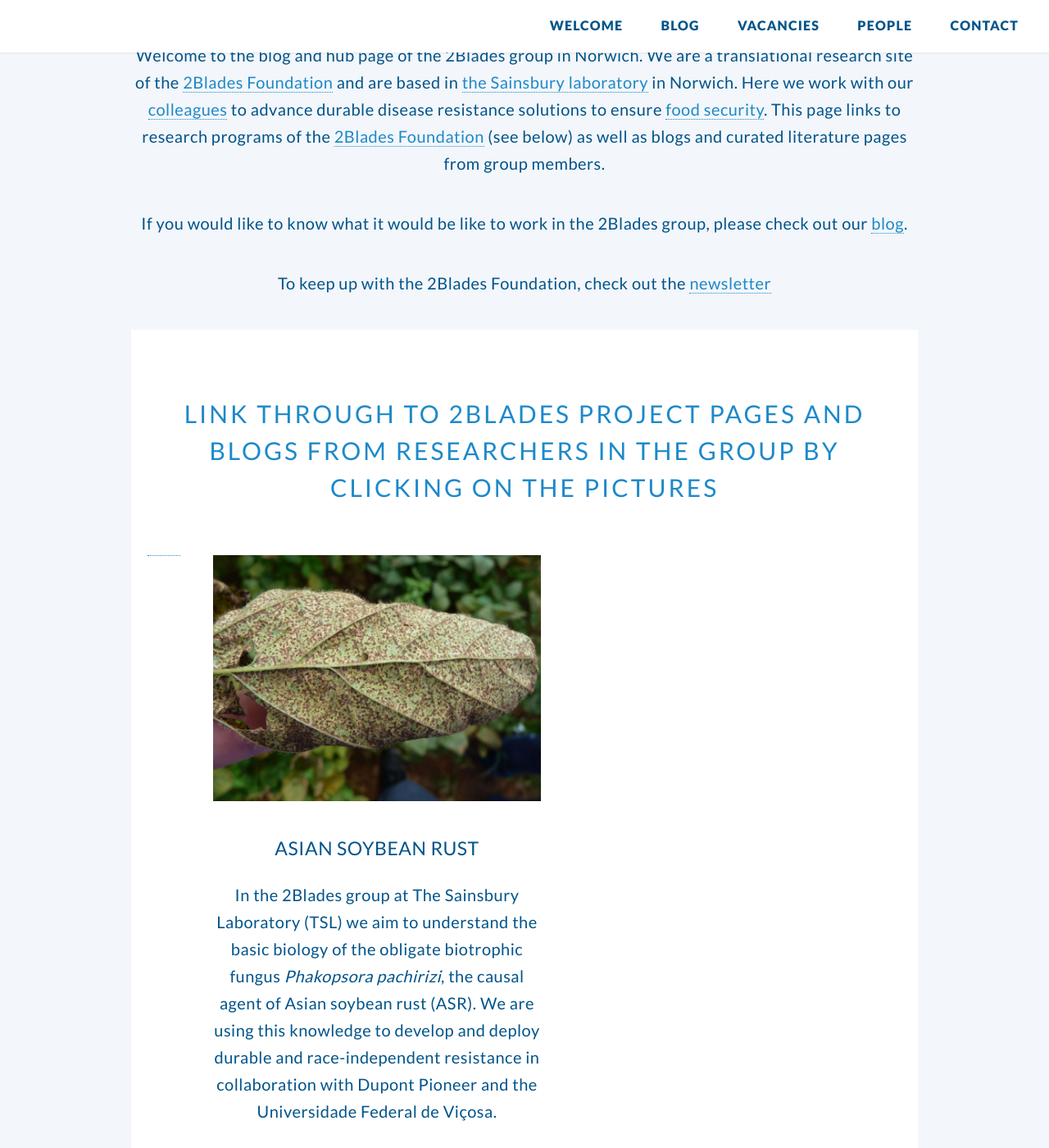
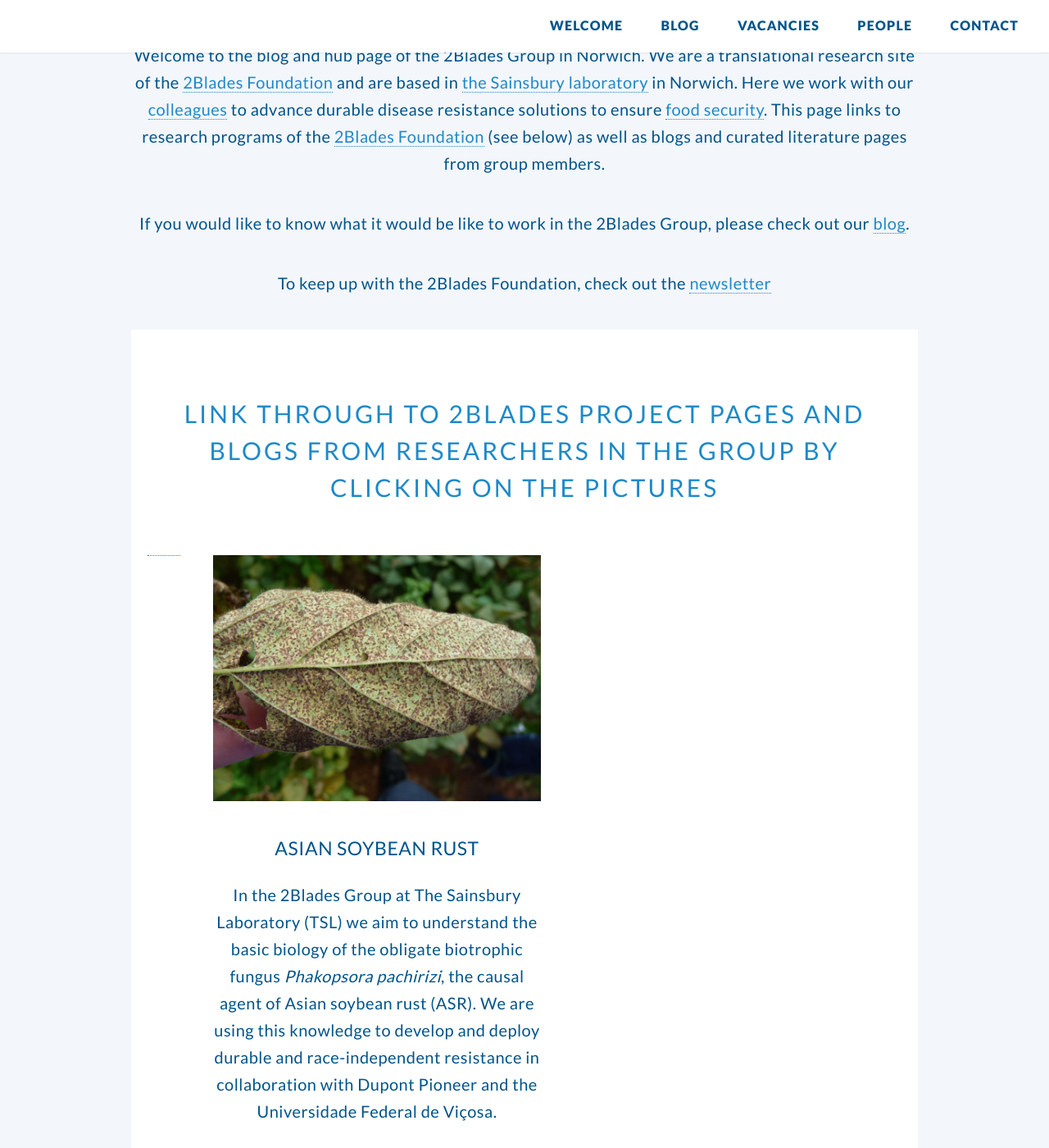
Before and after one commit to PetervanEsse/2bladestsl, a Jekyll site: the page built from index.html, in a window 1280 px wide and 1400 px high, scrolled down 809 px. Shown: the whole window at 82% size. Built offline with Jekyll 4.4.1, drawn with Linux system fonts in a browser that asks for light colours.

```diff
--- a/blog.html
+++ b/blog.html
@@ -4,14 +4,14 @@ layout: default
 
 <article id="main">
     <header class="special container">
-        <h2><strong>The 2Blades group Blog</strong></h2>
+        <h2><strong>The 2Blades Group Blog</strong></h2>
     </header>
     <section class="wrapper style4 container">
 
         <ul class="posts">
 <div class="wrapper style2">
 <h2>WELCOME TO THE 2BLADES GROUP BLOG</h2>
-<p>Hi all, this is the 2Blades group blog. Here we post all our lab-activities @TSL, from seminars, courses to BBQ and birthday parties.</p>
+<p>Hi all, this is the 2Blades Group blog. Here we post all our lab-activities @TSL, from seminars, courses to BBQ and birthday parties.</p>
 </div>
 
           {% for post in site.posts %}
--- a/index.html
+++ b/index.html
@@ -7,14 +7,14 @@ layout: landing-page
 <article id="main">
 
     <header class="special container">
-        <p>Welcome to the blog and hub page of the 2Blades group in Norwich. We are a translational research site of
+        <p>Welcome to the blog and hub page of the 2Blades Group in Norwich. We are a translational research site of
             the <a href="http://2Blades.org">2Blades Foundation</a> and are based in <a href="http://www.tsl.ac.uk/">the
                 Sainsbury laboratory</a> in Norwich. Here we work with our <a
                     href="http://www.tsl.ac.uk/scientific-and-support-groups/">colleagues</a> to advance durable disease
             resistance solutions to ensure <a href="http://2blades.org/the-unmet-need/">food
                 security</a>. This page links to research programs of the <a href="http://2Blades.org">2Blades
                 Foundation</a> (see below) as well as blogs and curated literature pages from group members. </p>
-        <p>If you would like to know what it would be like to work in the 2Blades group, please check out our <a
+        <p>If you would like to know what it would be like to work in the 2Blades Group, please check out our <a
                 href="/blog.html">blog</a>.</p> To keep up with the 2Blades Foundation, check out the <a href="http://2blades.org/get-involved/"</a>newsletter
 
     </header>
@@ -42,7 +42,7 @@ layout: landing-page
                     <header>
                         <h3><STRONG>Asian Soybean Rust</STRONG></h3>
                     </header>
-                    <p>In the 2Blades group at The Sainsbury Laboratory (TSL) we aim to understand the basic biology of
+                    <p>In the 2Blades Group at The Sainsbury Laboratory (TSL) we aim to understand the basic biology of
                         the obligate biotrophic fungus <span class="italic">Phakopsora pachirizi</span>, the causal
                         agent of Asian soybean rust (ASR). We are using this knowledge to develop and deploy durable and
                         race-independent resistance in collaboration with Dupont Pioneer and the Universidade Federal de
```
